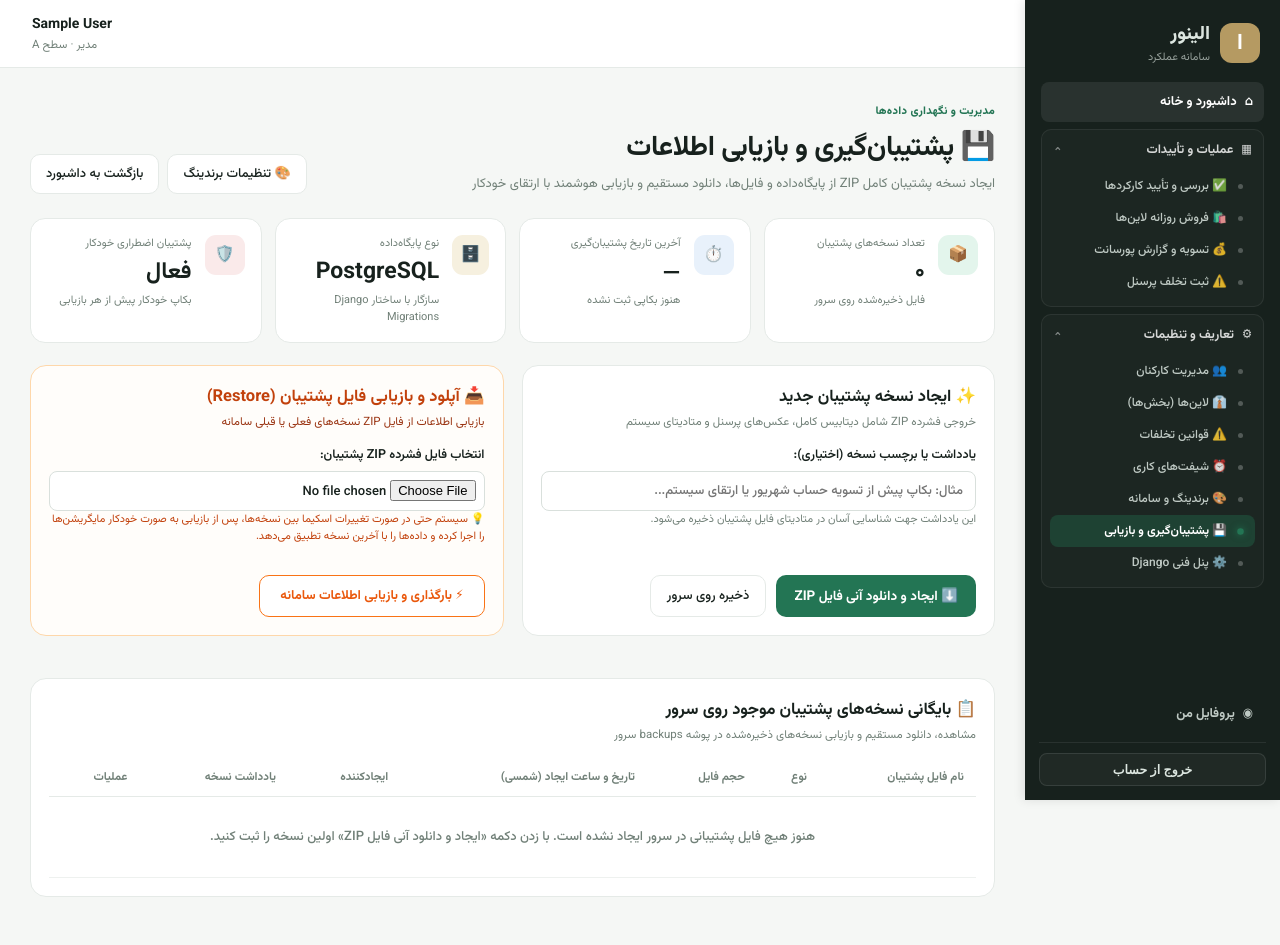
After one commit to yuzservice/elinor-commission, a Django app: page /management/settings/backup/ in a window 1280 px wide. The commit adds this page. Run offline with Django 5.2, Linux system fonts and the light colour scheme; the visitor is signed in with stand-in values (Sample User, id 1); data comes from the database, SQL or seed files in the repository; data that the repository does not hold is empty; parts of the project's set-up code (start-up, migrations or seed data) failed here and were passed over.

Commit message:
feat: add safe update script and in-ui backup restore module with auto-migration

```diff
--- a/core/urls.py
+++ b/core/urls.py
@@ -51,6 +51,11 @@ urlpatterns = [
 
     # Settings & Definitions
     path("management/settings/branding/", views.branding_settings, name="branding_settings"),
+    path("management/settings/backup/", views.management_backup_view, name="management_backup"),
+    path("management/settings/backup/create/", views.management_backup_create, name="management_backup_create"),
+    path("management/settings/backup/download/<str:filename>/", views.management_backup_download, name="management_backup_download"),
+    path("management/settings/backup/restore/", views.management_backup_restore, name="management_backup_restore"),
+    path("management/settings/backup/delete/<str:filename>/", views.management_backup_delete, name="management_backup_delete"),
     path("management/shifts/", views.management_shifts, name="management_shifts"),
     path("management/shifts/create/", views.management_shift_create, name="management_shift_create"),
     path("management/shifts/<int:pk>/edit/", views.management_shift_edit, name="management_shift_edit"),
--- a/core/views.py
+++ b/core/views.py
@@ -10,7 +10,14 @@ from django.db import IntegrityError, connection, transaction
 from django.db.models import Count, Q, Sum
 from django.db.models.functions import Coalesce
 from django.views.decorators.http import require_POST
-from django.http import JsonResponse
+from django.http import FileResponse, JsonResponse
+from .backup_service import (
+    create_system_backup,
+    delete_backup_file,
+    get_backup_file_path,
+    list_system_backups,
+    restore_system_backup,
+)
 from django.shortcuts import get_object_or_404, redirect, render
 from django.urls import reverse
 from django.utils import timezone
@@ -1617,3 +1624,106 @@ def branding_settings(request):
         except Exception as exc:
             form.add_error(None, f"خطا در ذخیره فایل یا تنظیمات: {exc}")
     return render(request, "management/branding_form.html", {"form": form, "settings": settings})
+
+
+# ==========================================
+# Backup and Restore (پشتیبان‌گیری و بازیابی اطلاعات)
+# ==========================================
+
+@login_required
+@manager_required
+def management_backup_view(request):
+    """صفحه مدیریت پشتیبان‌گیری و بازیابی اطلاعات سیستم."""
+    backups = list_system_backups()
+    latest_backup = backups[0] if backups else None
+    return render(
+        request,
+        "management/backup.html",
+        {
+            "backups": backups,
+            "latest_backup": latest_backup,
+            "total_backups_count": len(backups),
+        },
+    )
+
+
+@login_required
+@manager_required
+@require_POST
+def management_backup_create(request):
+    """ایجاد نسخه پشتیبان کامل ZIP جدید."""
+    note = request.POST.get("note", "").strip()
+    download_immediately = request.POST.get("download") == "1"
+    try:
+        zip_path, meta = create_system_backup(actor=request.user, note=note)
+        if download_immediately:
+            response = FileResponse(open(zip_path, "rb"), content_type="application/zip")
+            response["Content-Disposition"] = f'attachment; filename="{zip_path.name}"'
+            return response
+        messages.success(request, f"فایل پشتیبان «{zip_path.name}» با موفقیت ایجاد و روی سرور ذخیره شد.")
+    except Exception as exc:
+        messages.error(request, f"خطا در ایجاد فایل پشتیبان: {exc}")
+    return redirect("management_backup")
+
+
+@login_required
+@manager_required
+def management_backup_download(request, filename):
+    """دانلود فایل پشتیبان ZIP از سرور."""
+    try:
+        path = get_backup_file_path(filename)
+        response = FileResponse(open(path, "rb"), content_type="application/zip")
+        response["Content-Disposition"] = f'attachment; filename="{path.name}"'
+        return response
+    except ValidationError as exc:
+        messages.error(request, str(exc))
+        return redirect("management_backup")
+
+
+@login_required
+@manager_required
+@require_POST
+def management_backup_restore(request):
+    """بازیابی سامانه از فایل ZIP بارگذاری‌شده یا انتخاب‌شده از لیست سرور."""
+    uploaded_file = request.FILES.get("backup_file")
+    existing_filename = request.POST.get("filename")
+
+    if not uploaded_file and not existing_filename:
+        messages.error(request, "لطفاً یک فایل پشتیبان ZIP انتخاب یا بارگذاری نمایید.")
+        return redirect("management_backup")
+
+    try:
+        if uploaded_file:
+            target_source = uploaded_file
+            label = uploaded_file.name
+        else:
+            target_source = get_backup_file_path(existing_filename)
+            label = existing_filename
+
+        meta = restore_system_backup(target_source, actor=request.user)
+        messages.success(
+            request,
+            f"اطلاعات سامانه با موفقیت از «{label}» بازیابی شد و ساختار دیتابیس با آخرین نسخه برنامه همگام گردید."
+        )
+    except ValidationError as exc:
+        messages.error(request, f"خطا در اعتبارسنجی فایل پشتیبان: {exc.message if hasattr(exc, 'message') else exc}")
+    except Exception as exc:
+        messages.error(request, f"خطای غیرمنتظره در بازیابی داده‌ها: {exc}")
+
+    return redirect("management_backup")
+
+
+@login_required
+@manager_required
+@require_POST
+def management_backup_delete(request, filename):
+    """حذف فایل پشتیبان از روی سرور."""
+    try:
+        deleted = delete_backup_file(filename, actor=request.user)
+        if deleted:
+            messages.success(request, f"فایل پشتیبان «{filename}» با موفقیت حذف شد.")
+        else:
+            messages.error(request, "فایل پشتیبان پیدا نشد.")
+    except Exception as exc:
+        messages.error(request, f"خطا در حذف فایل: {exc}")
+    return redirect("management_backup")
--- a/templates/base.html
+++ b/templates/base.html
@@ -65,6 +65,7 @@
                 <a href="{% url 'management_violation_rules' %}">⚠️ قوانین تخلفات</a>
                 <a href="{% url 'management_shifts' %}">⏰ شیفت‌های کاری</a>
                 <a href="{% url 'branding_settings' %}">🎨 برندینگ و سامانه</a>
+                <a href="{% url 'management_backup' %}">💾 پشتیبان‌گیری و بازیابی</a>
                 {% if user.is_staff %}<a href="/admin/">⚙️ پنل فنی Django</a>{% endif %}
             </div>
         </details>
--- /dev/null
+++ b/templates/management/backup.html
@@ -0,0 +1,187 @@
+{% extends 'base.html' %}
+{% load persian %}
+{% block title %}پشتیبان‌گیری و بازیابی اطلاعات{% endblock %}
+{% block content %}
+<div class="admin-page-head">
+    <div>
+        <span class="admin-kicker">مدیریت و نگهداری داده‌ها</span>
+        <h1>💾 پشتیبان‌گیری و بازیابی اطلاعات</h1>
+        <p>ایجاد نسخه پشتیبان کامل ZIP از پایگاه‌داده و فایل‌ها، دانلود مستقیم و بازیابی هوشمند با ارتقای خودکار</p>
+    </div>
+    <div class="head-actions">
+        <a class="secondary" href="{% url 'branding_settings' %}">🎨 تنظیمات برندینگ</a>
+        <a class="secondary" href="{% url 'dashboard' %}">بازگشت به داشبورد</a>
+    </div>
+</div>
+
+<!-- کارت‌های آماری وضعیت پشتیبان‌گیری -->
+<section class="admin-stat-grid">
+    <article>
+        <span class="stat-icon green">📦</span>
+        <div>
+            <small>تعداد نسخه‌های پشتیبان</small>
+            <strong>{{ total_backups_count|persian_digits }}</strong>
+            <span>فایل ذخیره‌شده روی سرور</span>
+        </div>
+    </article>
+    <article>
+        <span class="stat-icon blue">⏱️</span>
+        <div>
+            <small>آخرین تاریخ پشتیبان‌گیری</small>
+            <strong>{% if latest_backup %}{{ latest_backup.created_at_jalali|slice:":10" }}{% else %}—{% endif %}</strong>
+            <span>{% if latest_backup %}{{ latest_backup.created_at_jalali|slice:"11:" }}{% else %}هنوز بکاپی ثبت نشده{% endif %}</span>
+        </div>
+    </article>
+    <article>
+        <span class="stat-icon gold">🗄️</span>
+        <div>
+            <small>نوع پایگاه‌داده</small>
+            <strong>PostgreSQL</strong>
+            <span>سازگار با ساختار Django Migrations</span>
+        </div>
+    </article>
+    <article>
+        <span class="stat-icon rose">🛡️</span>
+        <div>
+            <small>پشتیبان اضطراری خودکار</small>
+            <strong>فعال</strong>
+            <span>بکاپ خودکار پیش از هر بازیابی</span>
+        </div>
+    </article>
+</section>
+
+<!-- بخش عملیات: ایجاد بکاپ جدید و آپلود بکاپ -->
+<div style="display: grid; grid-template-columns: repeat(auto-fit, minmax(360px, 1fr)); gap: 18px; margin-bottom: 24px;">
+    <!-- کارت ۱: ایجاد پشتیبان جدید -->
+    <article class="card" style="border-radius: 16px; display: flex; flex-direction: column;">
+        <div class="card-head">
+            <div>
+                <h2>✨ ایجاد نسخه پشتیبان جدید</h2>
+                <p>خروجی فشرده ZIP شامل دیتابیس کامل، عکس‌های پرسنل و متادیتای سیستم</p>
+            </div>
+        </div>
+        <form method="post" action="{% url 'management_backup_create' %}" style="display: flex; flex-direction: column; flex: 1;">
+            {% csrf_token %}
+            <div class="field" style="flex: 1;">
+                <label>یادداشت یا برچسب نسخه (اختیاری):</label>
+                <input type="text" name="note" placeholder="مثال: بکاپ پیش از تسویه حساب شهریور یا ارتقای سیستم...">
+                <small class="help">این یادداشت جهت شناسایی آسان در متادیتای فایل پشتیبان ذخیره می‌شود.</small>
+            </div>
+            <div style="display: flex; gap: 10px; flex-wrap: wrap; margin-top: 14px;">
+                <button type="submit" name="download" value="1" class="primary" style="padding: 10px 18px; font-weight: 700;">
+                    ⬇️ ایجاد و دانلود آنی فایل ZIP
+                </button>
+                <button type="submit" name="download" value="0" class="secondary" style="padding: 10px 16px;">
+                    ذخیره روی سرور
+                </button>
+            </div>
+        </form>
+    </article>
+
+    <!-- کارت ۲: بازیابی از فایل آپلودی -->
+    <article class="card" style="border-radius: 16px; border: 1.5px solid #fed7aa; background: #fffdfa; display: flex; flex-direction: column;">
+        <div class="card-head">
+            <div>
+                <h2 style="color: #c2410c;">📥 آپلود و بازیابی فایل پشتیبان (Restore)</h2>
+                <p style="color: #9a3412;">بازیابی اطلاعات از فایل ZIP نسخه‌های فعلی یا قبلی سامانه</p>
+            </div>
+        </div>
+        <form method="post" action="{% url 'management_backup_restore' %}" enctype="multipart/form-data" onsubmit="return confirm('⚠️ اخطار بسیار مهم:\nآیا از بازیابی این فایل پشتیبان مطمئن هستید؟\n\nسیستم پیش از بازیابی به طور خودکار یک نسخه بکاپ اضطراری از داده‌های فعلی می‌گیرد تا اطلاعات از بین نرود.');" style="display: flex; flex-direction: column; flex: 1;">
+            {% csrf_token %}
+            <div class="field" style="flex: 1;">
+                <label>انتخاب فایل فشرده ZIP پشتیبان:</label>
+                <input type="file" name="backup_file" accept=".zip" required style="padding: 8px; background: #fff;">
+                <small class="help" style="color: #c2410c;">
+                    💡 سیستم حتی در صورت تغییرات اسکیما بین نسخه‌ها، پس از بازیابی به صورت خودکار مایگریشن‌ها را اجرا کرده و داده‌ها را با آخرین نسخه تطبیق می‌دهد.
+                </small>
+            </div>
+            <div style="margin-top: 14px;">
+                <button type="submit" class="secondary danger-action" style="padding: 10px 20px; font-weight: 700; background: #fff; border-color: #f97316; color: #ea580c;">
+                    ⚡ بارگذاری و بازیابی اطلاعات سامانه
+                </button>
+            </div>
+        </form>
+    </article>
+</div>
+
+<!-- جدول نسخه‌های پشتیبان موجود روی سرور -->
+<article class="card" style="border-radius: 16px;">
+    <div class="card-head">
+        <div>
+            <h2>📋 بایگانی نسخه‌های پشتیبان موجود روی سرور</h2>
+            <p>مشاهده، دانلود مستقیم و بازیابی نسخه‌های ذخیره‌شده در پوشه backups سرور</p>
+        </div>
+    </div>
+    <div class="table-wrap">
+        <table>
+            <thead>
+                <tr>
+                    <th>نام فایل پشتیبان</th>
+                    <th>نوع</th>
+                    <th>حجم فایل</th>
+                    <th>تاریخ و ساعت ایجاد (شمسی)</th>
+                    <th>ایجادکننده</th>
+                    <th>یادداشت نسخه</th>
+                    <th>عملیات</th>
+                </tr>
+            </thead>
+            <tbody>
+                {% for b in backups %}
+                <tr>
+                    <td>
+                        <strong style="direction: ltr; display: inline-block; font-family: monospace; font-size: 12.5px;">
+                            {{ b.filename }}
+                        </strong>
+                    </td>
+                    <td>
+                        <span class="badge" style="background: {% if b.is_zip %}var(--green2){% else %}#fef3c7{% endif %}; color: {% if b.is_zip %}var(--green){% else %}#b45309{% endif %}; font-weight: 700;">
+                            {{ b.type }}
+                        </span>
+                    </td>
+                    <td><b>{{ b.size_display|persian_digits }}</b></td>
+                    <td>{{ b.created_at_jalali|persian_digits }}</td>
+                    <td><small>{{ b.created_by }}</small></td>
+                    <td>
+                        {% if b.note %}
+                        <span style="font-size: 12px; color: var(--ink);">{{ b.note }}</span>
+                        {% else %}
+                        <span style="color: var(--muted);">—</span>
+                        {% endif %}
+                    </td>
+                    <td>
+                        <div style="display: flex; gap: 6px; align-items: center;">
+                            <a class="table-link" href="{% url 'management_backup_download' b.filename %}" style="padding: 5px 10px; border-radius: 6px; background: #f0fdf4; display: inline-block;">
+                                ⬇️ دانلود
+                            </a>
+
+                            {% if b.is_zip %}
+                            <form method="post" action="{% url 'management_backup_restore' %}" onsubmit="return confirm('آیا از بازیابی نسخه «{{ b.filename|escapejs }}» اطمینان دارید؟');" style="margin: 0;">
+                                {% csrf_token %}
+                                <input type="hidden" name="filename" value="{{ b.filename }}">
+                                <button type="submit" class="table-link" style="border: 0; background: #fff7ed; color: #c2410c; padding: 5px 10px; border-radius: 6px; cursor: pointer; font: inherit; font-size: 12px; font-weight: 700;">
+                                    بازیابی این نسخه
+                                </button>
+                            </form>
+                            {% endif %}
+
+                            <form method="post" action="{% url 'management_backup_delete' b.filename %}" onsubmit="return confirm('فایل «{{ b.filename|escapejs }}» از روی سرور حذف شود؟');" style="margin: 0;">
+                                {% csrf_token %}
+                                <button type="submit" style="border: 0; background: transparent; color: #dc2626; cursor: pointer; font-size: 14px; padding: 4px;" title="حذف فایل">
+                                    🗑️
+                                </button>
+                            </form>
+                        </div>
+                    </td>
+                </tr>
+                {% empty %}
+                <tr>
+                    <td colspan="7" class="empty">
+                        هنوز هیچ فایل پشتیبانی در سرور ایجاد نشده است. با زدن دکمه «ایجاد و دانلود آنی فایل ZIP» اولین نسخه را ثبت کنید.
+                    </td>
+                </tr>
+                {% endfor %}
+            </tbody>
+        </table>
+    </div>
+</article>
+{% endblock %}
```
Also changed, not shown: core/backup_service.py (added, +347 -0 lines), core/tests.py (+51 -0 lines), README.md, 3 other files.
